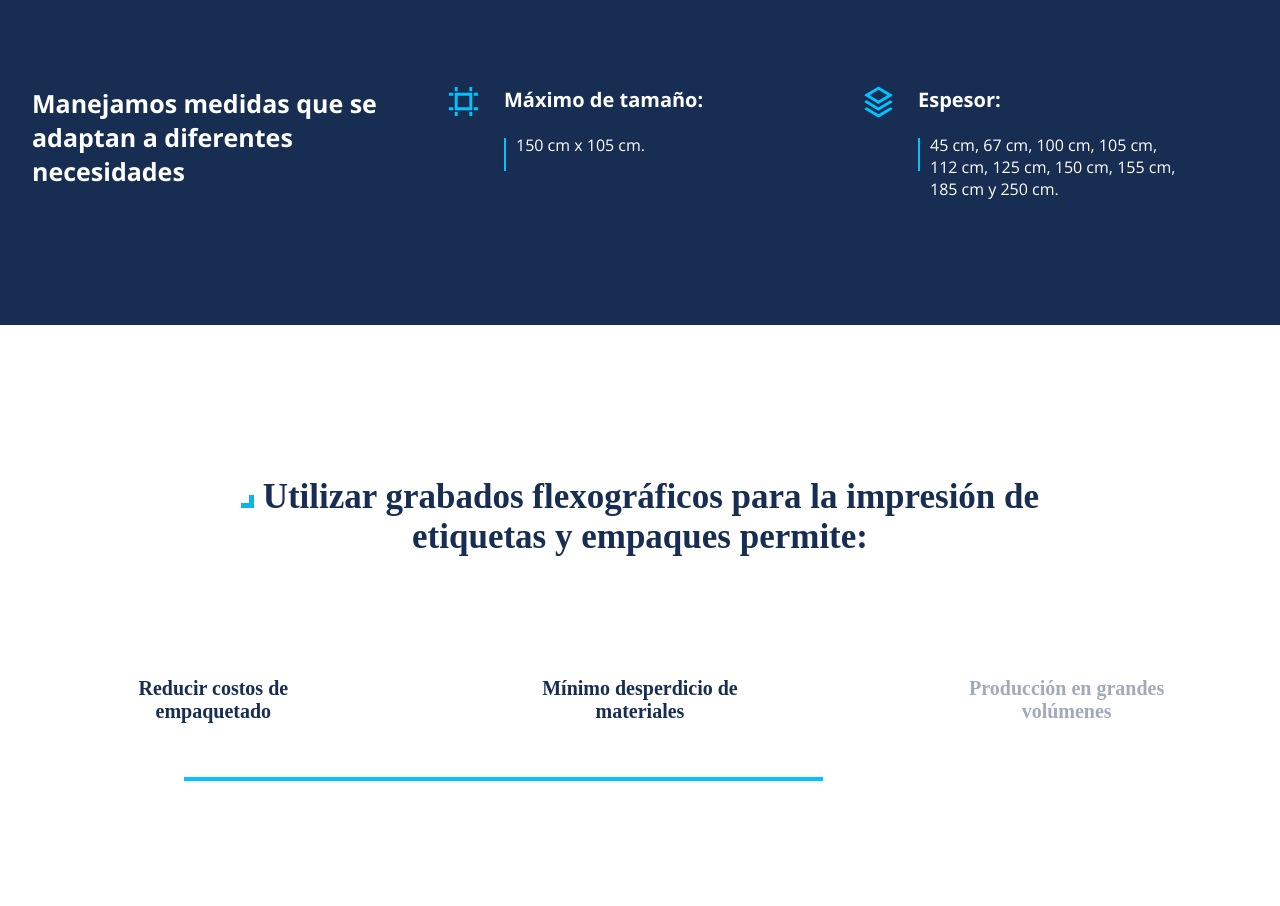
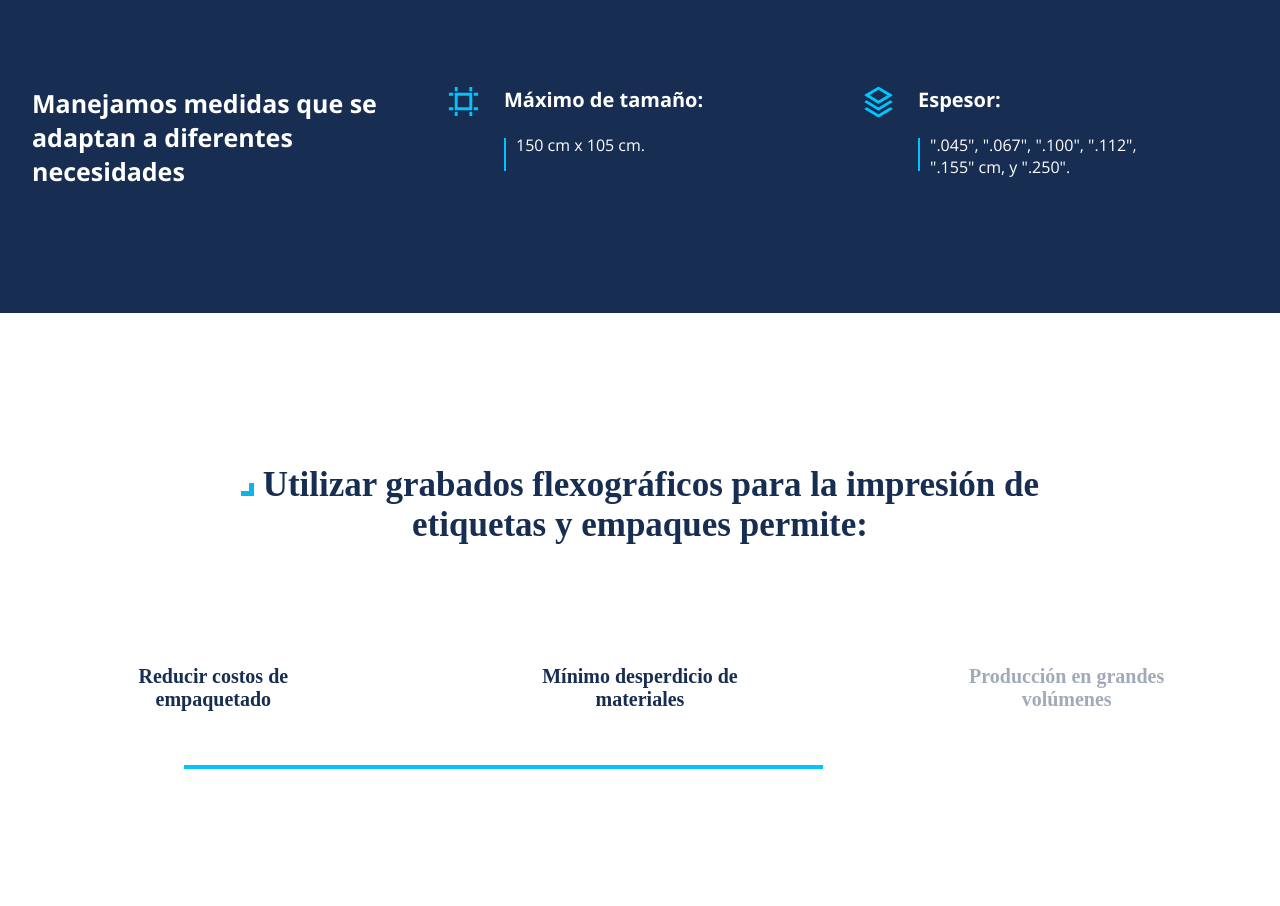
Before and after one commit to Developer-gpk/Dyppu2.0, a Next.js app in the folder apps/web/: page / in a window 1280 px wide. Shown: the part 2840-3746 px from the top of the page. Built offline with nearby package versions, Linux system fonts and the light colour scheme; a web font is replaced by a local one.

Commit message:
modif tamaño de fabricacion

```diff
--- a/apps/web/src/componentes/Fabricacion/Fabricacion.jsx
+++ b/apps/web/src/componentes/Fabricacion/Fabricacion.jsx
@@ -73,7 +73,7 @@ export default function Fabricacion(){
                             </div>
                             <div className='text'>
                                 <h4>Espesor:</h4>
-                                <span>45 cm, 67 cm, 100 cm, 105 cm, 112 cm, 125 cm, 150 cm, 155 cm, 185 cm y 250 cm.</span>
+                                <span>".045", ".067", ".100", ".112", ".155" cm, y ".250".</span>
                             </div>
                         </div>
                     </div>
```
